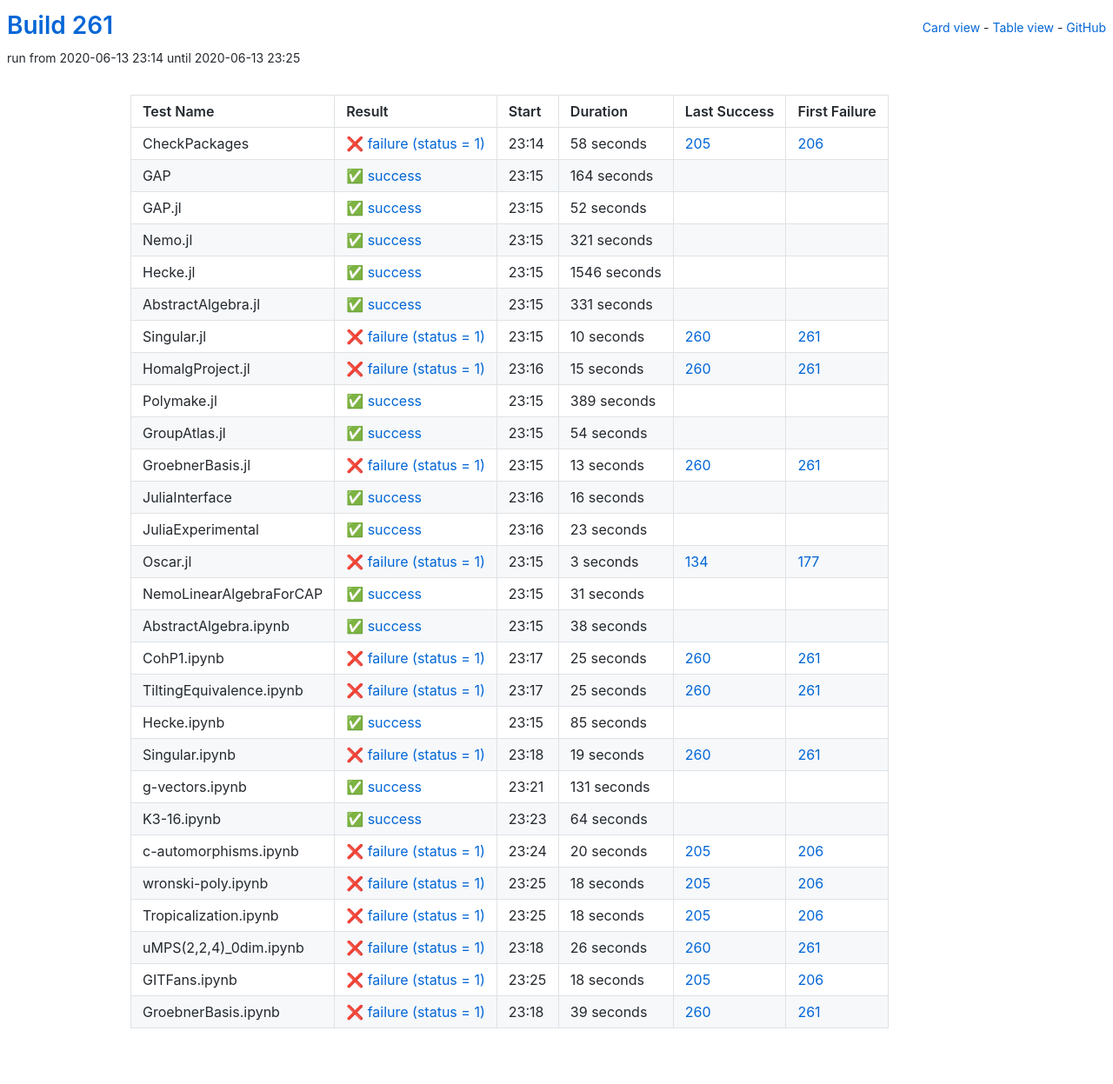
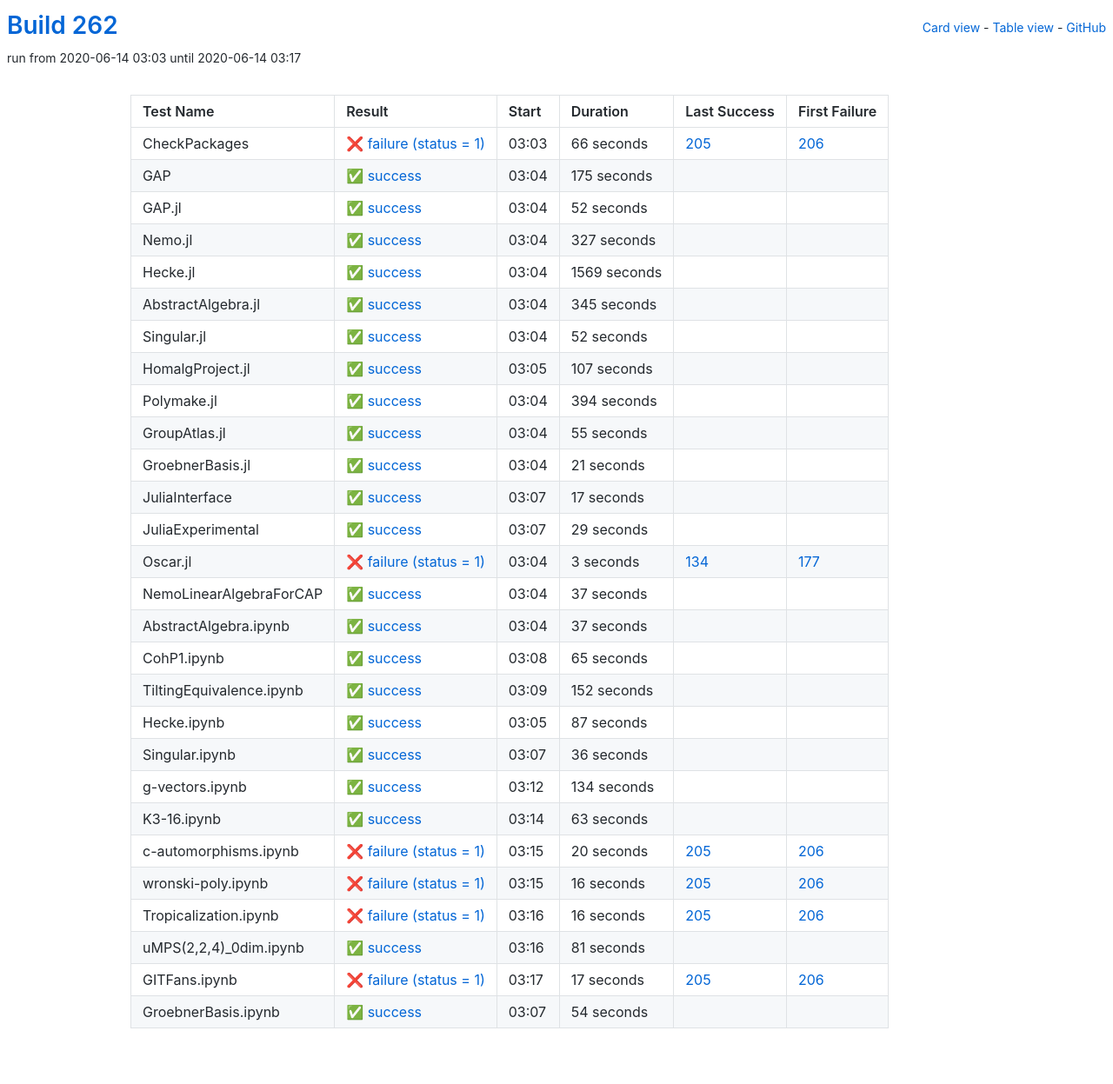
Before and after one commit to oscar-system/oscar-ci-status-stable, a Jekyll site: the page built from table.html, in a window 1280 px wide. Shown: the whole page at 87% size. Built offline with Jekyll 4.4.1, drawn with Linux system fonts in a browser that asks for light colours.

Commit message:
Build #262

```diff
--- a/_data/ci.yml
+++ b/_data/ci.yml
@@ -1,6 +1,6 @@
 ---
-build: 261
-build_url: https://oscarci.mathematik.uni-kl.de/job/oscar-stable/261/
+build: 262
+build_url: https://oscarci.mathematik.uni-kl.de/job/oscar-stable/262/
 job: oscar-stable
 organization: oscar-system
 repo: oscar-ci-status-stable
@@ -8,32 +8,32 @@ repourl: https://github.com/oscar-system/oscar-ci-status-stable
 tests:
 - name: CheckPackages
   id: checkpackages
-  log: https://oscarci.mathematik.uni-kl.de/job/oscar-stable/261/artifact/logs/build-261/CheckPackages.log
-  start: 2020-06-13 23:14
+  log: https://oscarci.mathematik.uni-kl.de/job/oscar-stable/262/artifact/logs/build-262/CheckPackages.log
+  start: 2020-06-14 03:03
   success: false
   exitcode: 1
   status: failure
-  duration: 58
+  duration: 66
   last_success: 205
   last_success_url: https://oscarci.mathematik.uni-kl.de/job/oscar-stable/205/
   first_failure: 206
   first_failure_url: https://oscarci.mathematik.uni-kl.de/job/oscar-stable/206/
 - name: GAP
   id: gap
-  log: https://oscarci.mathematik.uni-kl.de/job/oscar-stable/261/artifact/logs/build-261/GAP.log
-  start: 2020-06-13 23:15
+  log: https://oscarci.mathematik.uni-kl.de/job/oscar-stable/262/artifact/logs/build-262/GAP.log
+  start: 2020-06-14 03:04
   success: true
   exitcode: 0
   status: success
-  duration: 164
+  duration: 175
   last_success: false
   last_success_url:
   first_failure: false
   first_failure_url:
 - name: GAP.jl
   id: gap-jl
-  log: https://oscarci.mathematik.uni-kl.de/job/oscar-stable/261/artifact/logs/build-261/GAP.jl.log
-  start: 2020-06-13 23:15
+  log: https://oscarci.mathematik.uni-kl.de/job/oscar-stable/262/artifact/logs/build-262/GAP.jl.log
+  start: 2020-06-14 03:04
   success: true
   exitcode: 0
   status: success
@@ -44,128 +44,128 @@ tests:
   first_failure_url:
 - name: Nemo.jl
   id: nemo-jl
-  log: https://oscarci.mathematik.uni-kl.de/job/oscar-stable/261/artifact/logs/build-261/Nemo.jl.log
-  start: 2020-06-13 23:15
+  log: https://oscarci.mathematik.uni-kl.de/job/oscar-stable/262/artifact/logs/build-262/Nemo.jl.log
+  start: 2020-06-14 03:04
   success: true
   exitcode: 0
   status: success
-  duration: 321
+  duration: 327
   last_success: false
   last_success_url:
   first_failure: false
   first_failure_url:
 - name: Hecke.jl
   id: hecke-jl
-  log: https://oscarci.mathematik.uni-kl.de/job/oscar-stable/261/artifact/logs/build-261/Hecke.jl.log
-  start: 2020-06-13 23:15
+  log: https://oscarci.mathematik.uni-kl.de/job/oscar-stable/262/artifact/logs/build-262/Hecke.jl.log
+  start: 2020-06-14 03:04
   success: true
   exitcode: 0
   status: success
-  duration: 1546
+  duration: 1569
   last_success: false
   last_success_url:
   first_failure: false
   first_failure_url:
 - name: AbstractAlgebra.jl
   id: abstractalgebra-jl
-  log: https://oscarci.mathematik.uni-kl.de/job/oscar-stable/261/artifact/logs/build-261/AbstractAlgebra.jl.log
-  start: 2020-06-13 23:15
+  log: https://oscarci.mathematik.uni-kl.de/job/oscar-stable/262/artifact/logs/build-262/AbstractAlgebra.jl.log
+  start: 2020-06-14 03:04
   success: true
   exitcode: 0
   status: success
-  duration: 331
+  duration: 345
   last_success: false
   last_success_url:
   first_failure: false
   first_failure_url:
 - name: Singular.jl
   id: singular-jl
-  log: https://oscarci.mathematik.uni-kl.de/job/oscar-stable/261/artifact/logs/build-261/Singular.jl.log
-  start: 2020-06-13 23:15
-  success: false
-  exitcode: 1
-  status: failure
-  duration: 10
-  last_success: 260
-  last_success_url: https://oscarci.mathematik.uni-kl.de/job/oscar-stable/260/
-  first_failure: 261
-  first_failure_url: https://oscarci.mathematik.uni-kl.de/job/oscar-stable/261/
-- name: HomalgProject.jl
-  id: homalgproject-jl
-  log: https://oscarci.mathematik.uni-kl.de/job/oscar-stable/261/artifact/logs/build-261/HomalgProject.jl.log
-  start: 2020-06-13 23:16
-  success: false
-  exitcode: 1
-  status: failure
-  duration: 15
-  last_success: 260
-  last_success_url: https://oscarci.mathematik.uni-kl.de/job/oscar-stable/260/
-  first_failure: 261
-  first_failure_url: https://oscarci.mathematik.uni-kl.de/job/oscar-stable/261/
-- name: Polymake.jl
-  id: polymake-jl
-  log: https://oscarci.mathematik.uni-kl.de/job/oscar-stable/261/artifact/logs/build-261/Polymake.jl.log
-  start: 2020-06-13 23:15
+  log: https://oscarci.mathematik.uni-kl.de/job/oscar-stable/262/artifact/logs/build-262/Singular.jl.log
+  start: 2020-06-14 03:04
   success: true
   exitcode: 0
   status: success
-  duration: 389
+  duration: 52
+  last_success: false
+  last_success_url:
+  first_failure: false
+  first_failure_url:
+- name: HomalgProject.jl
+  id: homalgproject-jl
+  log: https://oscarci.mathematik.uni-kl.de/job/oscar-stable/262/artifact/logs/build-262/HomalgProject.jl.log
+  start: 2020-06-14 03:05
+  success: true
+  exitcode: 0
+  status: success
+  duration: 107
+  last_success: false
+  last_success_url:
+  first_failure: false
+  first_failure_url:
+- name: Polymake.jl
+  id: polymake-jl
+  log: https://oscarci.mathematik.uni-kl.de/job/oscar-stable/262/artifact/logs/build-262/Polymake.jl.log
+  start: 2020-06-14 03:04
+  success: true
+  exitcode: 0
+  status: success
+  duration: 394
   last_success: false
   last_success_url:
   first_failure: false
   first_failure_url:
 - name: GroupAtlas.jl
   id: groupatlas-jl
-  log: https://oscarci.mathematik.uni-kl.de/job/oscar-stable/261/artifact/logs/build-261/GroupAtlas.jl.log
-  start: 2020-06-13 23:15
+  log: https://oscarci.mathematik.uni-kl.de/job/oscar-stable/262/artifact/logs/build-262/GroupAtlas.jl.log
+  start: 2020-06-14 03:04
   success: true
   exitcode: 0
   status: success
-  duration: 54
+  duration: 55
   last_success: false
   last_success_url:
   first_failure: false
   first_failure_url:
 - name: GroebnerBasis.jl
   id: groebnerbasis-jl
-  log: https://oscarci.mathematik.uni-kl.de/job/oscar-stable/261/artifact/logs/build-261/GroebnerBasis.jl.log
-  start: 2020-06-13 23:15
-  success: false
-  exitcode: 1
-  status: failure
-  duration: 13
-  last_success: 260
-  last_success_url: https://oscarci.mathematik.uni-kl.de/job/oscar-stable/260/
-  first_failure: 261
-  first_failure_url: https://oscarci.mathematik.uni-kl.de/job/oscar-stable/261/
-- name: JuliaInterface
-  id: juliainterface
-  log: https://oscarci.mathematik.uni-kl.de/job/oscar-stable/261/artifact/logs/build-261/JuliaInterface.log
-  start: 2020-06-13 23:16
+  log: https://oscarci.mathematik.uni-kl.de/job/oscar-stable/262/artifact/logs/build-262/GroebnerBasis.jl.log
+  start: 2020-06-14 03:04
   success: true
   exitcode: 0
   status: success
-  duration: 16
+  duration: 21
+  last_success: false
+  last_success_url:
+  first_failure: false
+  first_failure_url:
+- name: JuliaInterface
+  id: juliainterface
+  log: https://oscarci.mathematik.uni-kl.de/job/oscar-stable/262/artifact/logs/build-262/JuliaInterface.log
+  start: 2020-06-14 03:07
+  success: true
+  exitcode: 0
+  status: success
+  duration: 17
   last_success: false
   last_success_url:
   first_failure: false
   first_failure_url:
 - name: JuliaExperimental
   id: juliaexperimental
-  log: https://oscarci.mathematik.uni-kl.de/job/oscar-stable/261/artifact/logs/build-261/JuliaExperimental.log
-  start: 2020-06-13 23:16
+  log: https://oscarci.mathematik.uni-kl.de/job/oscar-stable/262/artifact/logs/build-262/JuliaExperimental.log
+  start: 2020-06-14 03:07
   success: true
   exitcode: 0
   status: success
-  duration: 23
+  duration: 29
   last_success: false
   last_success_url:
   first_failure: false
   first_failure_url:
 - name: Oscar.jl
   id: oscar-jl
-  log: https://oscarci.mathematik.uni-kl.de/job/oscar-stable/261/artifact/logs/build-261/Oscar.jl.log
-  start: 2020-06-13 23:15
+  log: https://oscarci.mathematik.uni-kl.de/job/oscar-stable/262/artifact/logs/build-262/Oscar.jl.log
+  start: 2020-06-14 03:04
   success: false
   exitcode: 1
   status: failure
@@ -176,104 +176,104 @@ tests:
   first_failure_url: https://oscarci.mathematik.uni-kl.de/job/oscar-stable/177/
 - name: NemoLinearAlgebraForCAP
   id: nemolinearalgebraforcap
-  log: https://oscarci.mathematik.uni-kl.de/job/oscar-stable/261/artifact/logs/build-261/NemoLinearAlgebraForCAP.log
-  start: 2020-06-13 23:15
+  log: https://oscarci.mathematik.uni-kl.de/job/oscar-stable/262/artifact/logs/build-262/NemoLinearAlgebraForCAP.log
+  start: 2020-06-14 03:04
   success: true
   exitcode: 0
   status: success
-  duration: 31
+  duration: 37
   last_success: false
   last_success_url:
   first_failure: false
   first_failure_url:
 - name: AbstractAlgebra.ipynb
   id: abstractalgebra-ipynb
-  log: https://oscarci.mathematik.uni-kl.de/job/oscar-stable/261/artifact/logs/build-261/AbstractAlgebra.ipynb.log
-  start: 2020-06-13 23:15
+  log: https://oscarci.mathematik.uni-kl.de/job/oscar-stable/262/artifact/logs/build-262/AbstractAlgebra.ipynb.log
+  start: 2020-06-14 03:04
   success: true
   exitcode: 0
   status: success
-  duration: 38
+  duration: 37
   last_success: false
   last_success_url:
   first_failure: false
   first_failure_url:
 - name: CohP1.ipynb
   id: cohp1-ipynb
-  log: https://oscarci.mathematik.uni-kl.de/job/oscar-stable/261/artifact/logs/build-261/CohP1.ipynb.log
-  start: 2020-06-13 23:17
-  success: false
-  exitcode: 1
-  status: failure
-  duration: 25
-  last_success: 260
-  last_success_url: https://oscarci.mathematik.uni-kl.de/job/oscar-stable/260/
-  first_failure: 261
-  first_failure_url: https://oscarci.mathematik.uni-kl.de/job/oscar-stable/261/
-- name: TiltingEquivalence.ipynb
-  id: tiltingequivalence-ipynb
-  log: https://oscarci.mathematik.uni-kl.de/job/oscar-stable/261/artifact/logs/build-261/TiltingEquivalence.ipynb.log
-  start: 2020-06-13 23:17
-  success: false
-  exitcode: 1
-  status: failure
-  duration: 25
-  last_success: 260
-  last_success_url: https://oscarci.mathematik.uni-kl.de/job/oscar-stable/260/
-  first_failure: 261
-  first_failure_url: https://oscarci.mathematik.uni-kl.de/job/oscar-stable/261/
-- name: Hecke.ipynb
-  id: hecke-ipynb
-  log: https://oscarci.mathematik.uni-kl.de/job/oscar-stable/261/artifact/logs/build-261/Hecke.ipynb.log
-  start: 2020-06-13 23:15
+  log: https://oscarci.mathematik.uni-kl.de/job/oscar-stable/262/artifact/logs/build-262/CohP1.ipynb.log
+  start: 2020-06-14 03:08
   success: true
   exitcode: 0
   status: success
-  duration: 85
+  duration: 65
+  last_success: false
+  last_success_url:
+  first_failure: false
+  first_failure_url:
+- name: TiltingEquivalence.ipynb
+  id: tiltingequivalence-ipynb
+  log: https://oscarci.mathematik.uni-kl.de/job/oscar-stable/262/artifact/logs/build-262/TiltingEquivalence.ipynb.log
+  start: 2020-06-14 03:09
+  success: true
+  exitcode: 0
+  status: success
+  duration: 152
+  last_success: false
+  last_success_url:
+  first_failure: false
+  first_failure_url:
+- name: Hecke.ipynb
+  id: hecke-ipynb
+  log: https://oscarci.mathematik.uni-kl.de/job/oscar-stable/262/artifact/logs/build-262/Hecke.ipynb.log
+  start: 2020-06-14 03:05
+  success: true
+  exitcode: 0
+  status: success
+  duration: 87
   last_success: false
   last_success_url:
   first_failure: false
   first_failure_url:
 - name: Singular.ipynb
   id: singular-ipynb
-  log: https://oscarci.mathematik.uni-kl.de/job/oscar-stable/261/artifact/logs/build-261/Singular.ipynb.log
-  start: 2020-06-13 23:18
-  success: false
-  exitcode: 1
-  status: failure
-  duration: 19
-  last_success: 260
-  last_success_url: https://oscarci.mathematik.uni-kl.de/job/oscar-stable/260/
-  first_failure: 261
-  first_failure_url: https://oscarci.mathematik.uni-kl.de/job/oscar-stable/261/
-- name: g-vectors.ipynb
-  id: g-vectors-ipynb
-  log: https://oscarci.mathematik.uni-kl.de/job/oscar-stable/261/artifact/logs/build-261/g-vectors.ipynb.log
-  start: 2020-06-13 23:21
+  log: https://oscarci.mathematik.uni-kl.de/job/oscar-stable/262/artifact/logs/build-262/Singular.ipynb.log
+  start: 2020-06-14 03:07
   success: true
   exitcode: 0
   status: success
-  duration: 131
+  duration: 36
+  last_success: false
+  last_success_url:
+  first_failure: false
+  first_failure_url:
+- name: g-vectors.ipynb
+  id: g-vectors-ipynb
+  log: https://oscarci.mathematik.uni-kl.de/job/oscar-stable/262/artifact/logs/build-262/g-vectors.ipynb.log
+  start: 2020-06-14 03:12
+  success: true
+  exitcode: 0
+  status: success
+  duration: 134
   last_success: false
   last_success_url:
   first_failure: false
   first_failure_url:
 - name: K3-16.ipynb
   id: k3-16-ipynb
-  log: https://oscarci.mathematik.uni-kl.de/job/oscar-stable/261/artifact/logs/build-261/K3-16.ipynb.log
-  start: 2020-06-13 23:23
+  log: https://oscarci.mathematik.uni-kl.de/job/oscar-stable/262/artifact/logs/build-262/K3-16.ipynb.log
+  start: 2020-06-14 03:14
   success: true
   exitcode: 0
   status: success
-  duration: 64
+  duration: 63
   last_success: false
   last_success_url:
   first_failure: false
   first_failure_url:
 - name: c-automorphisms.ipynb
   id: c-automorphisms-ipynb
-  log: https://oscarci.mathematik.uni-kl.de/job/oscar-stable/261/artifact/logs/build-261/c-automorphisms.ipynb.log
-  start: 2020-06-13 23:24
+  log: https://oscarci.mathematik.uni-kl.de/job/oscar-stable/262/artifact/logs/build-262/c-automorphisms.ipynb.log
+  start: 2020-06-14 03:15
   success: false
   exitcode: 1
   status: failure
@@ -284,61 +284,61 @@ tests:
   first_failure_url: https://oscarci.mathematik.uni-kl.de/job/oscar-stable/206/
 - name: wronski-poly.ipynb
   id: wronski-poly-ipynb
-  log: https://oscarci.mathematik.uni-kl.de/job/oscar-stable/261/artifact/logs/build-261/wronski-poly.ipynb.log
-  start: 2020-06-13 23:25
+  log: https://oscarci.mathematik.uni-kl.de/job/oscar-stable/262/artifact/logs/build-262/wronski-poly.ipynb.log
+  start: 2020-06-14 03:15
   success: false
   exitcode: 1
   status: failure
-  duration: 18
+  duration: 16
   last_success: 205
   last_success_url: https://oscarci.mathematik.uni-kl.de/job/oscar-stable/205/
   first_failure: 206
   first_failure_url: https://oscarci.mathematik.uni-kl.de/job/oscar-stable/206/
 - name: Tropicalization.ipynb
   id: tropicalization-ipynb
-  log: https://oscarci.mathematik.uni-kl.de/job/oscar-stable/261/artifact/logs/build-261/Tropicalization.ipynb.log
-  start: 2020-06-13 23:25
+  log: https://oscarci.mathematik.uni-kl.de/job/oscar-stable/262/artifact/logs/build-262/Tropicalization.ipynb.log
+  start: 2020-06-14 03:16
   success: false
   exitcode: 1
   status: failure
-  duration: 18
+  duration: 16
   last_success: 205
   last_success_url: https://oscarci.mathematik.uni-kl.de/job/oscar-stable/205/
   first_failure: 206
   first_failure_url: https://oscarci.mathematik.uni-kl.de/job/oscar-stable/206/
 - name: uMPS(2,2,4)_0dim.ipynb
   id: umps-2-2-4-0dim-ipynb
-  log: https://oscarci.mathematik.uni-kl.de/job/oscar-stable/261/artifact/logs/build-261/uMPS-2-2-4-_0dim.ipynb.log
-  start: 2020-06-13 23:18
+  log: https://oscarci.mathematik.uni-kl.de/job/oscar-stable/262/artifact/logs/build-262/uMPS-2-2-4-_0dim.ipynb.log
+  start: 2020-06-14 03:16
+  success: true
+  exitcode: 0
+  status: success
+  duration: 81
+  last_success: false
+  last_success_url:
+  first_failure: false
+  first_failure_url:
+- name: GITFans.ipynb
+  id: gitfans-ipynb
+  log: https://oscarci.mathematik.uni-kl.de/job/oscar-stable/262/artifact/logs/build-262/GITFans.ipynb.log
+  start: 2020-06-14 03:17
   success: false
   exitcode: 1
   status: failure
-  duration: 26
-  last_success: 260
-  last_success_url: https://oscarci.mathematik.uni-kl.de/job/oscar-stable/260/
-  first_failure: 261
-  first_failure_url: https://oscarci.mathematik.uni-kl.de/job/oscar-stable/261/
-- name: GITFans.ipynb
-  id: gitfans-ipynb
-  log: https://oscarci.mathematik.uni-kl.de/job/oscar-stable/261/artifact/logs/build-261/GITFans.ipynb.log
-  start: 2020-06-13 23:25
-  success: false
-  exitcode: 1
-  status: failure
-  duration: 18
+  duration: 17
   last_success: 205
   last_success_url: https://oscarci.mathematik.uni-kl.de/job/oscar-stable/205/
   first_failure: 206
   first_failure_url: https://oscarci.mathematik.uni-kl.de/job/oscar-stable/206/
 - name: GroebnerBasis.ipynb
   id: groebnerbasis-ipynb
-  log: https://oscarci.mathematik.uni-kl.de/job/oscar-stable/261/artifact/logs/build-261/GroebnerBasis.ipynb.log
-  start: 2020-06-13 23:18
-  success: false
-  exitcode: 1
-  status: failure
-  duration: 39
-  last_success: 260
-  last_success_url: https://oscarci.mathematik.uni-kl.de/job/oscar-stable/260/
-  first_failure: 261
-  first_failure_url: https://oscarci.mathematik.uni-kl.de/job/oscar-stable/261/
+  log: https://oscarci.mathematik.uni-kl.de/job/oscar-stable/262/artifact/logs/build-262/GroebnerBasis.ipynb.log
+  start: 2020-06-14 03:07
+  success: true
+  exitcode: 0
+  status: success
+  duration: 54
+  last_success: false
+  last_success_url:
+  first_failure: false
+  first_failure_url:
```
Also changed, not shown: README.md.
